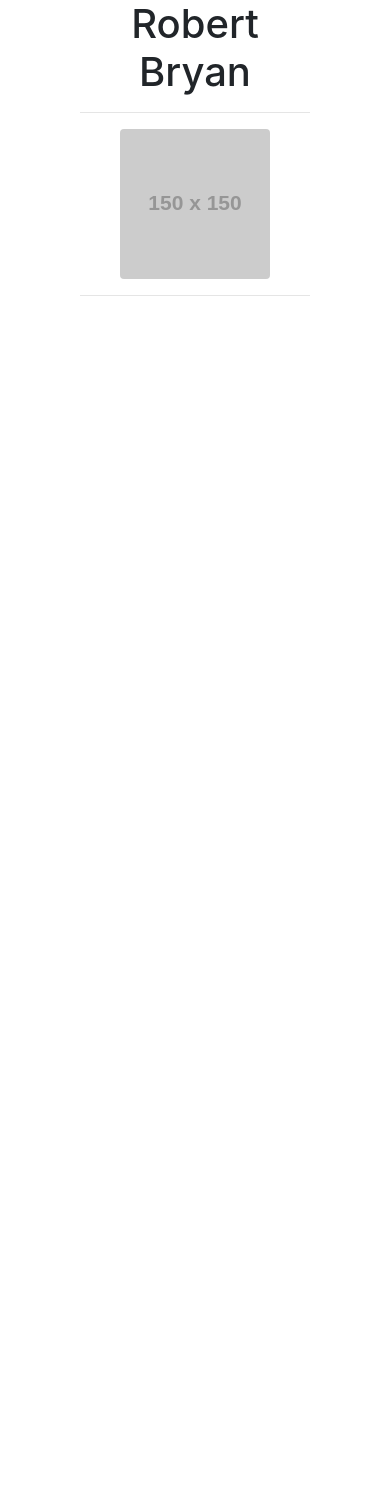
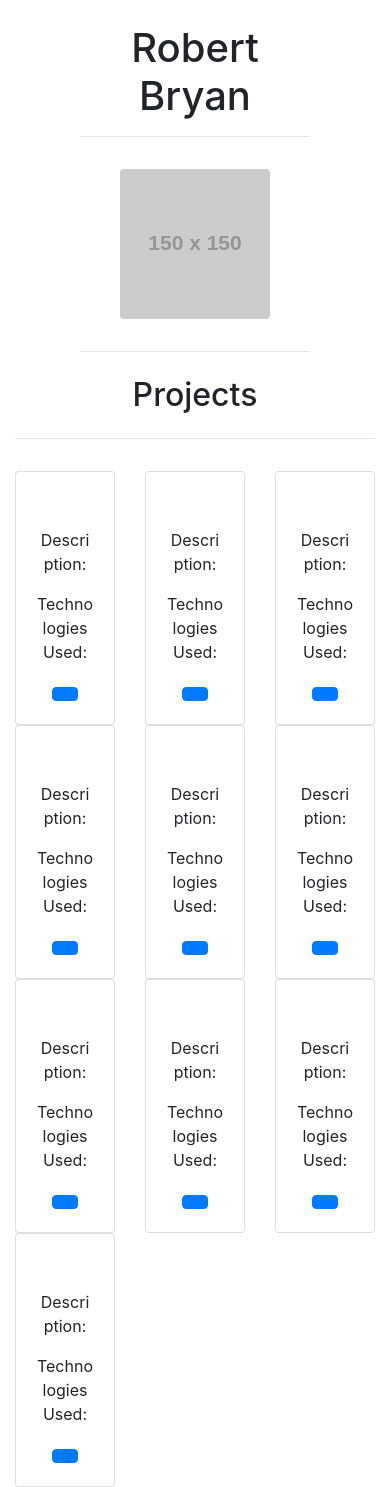
Before and after one commit to robbryandev/Portfolio, a plain HTML site: page index.html in a window 390 px wide. Before the commit the page ends 844 px from the top, so only its background shows below. Drawn offline with Linux system fonts and the light colour scheme; placeholder pictures from the web are drawn by us.

Commit message:
Add responsive project grid

```diff
--- a/css/styles.css
+++ b/css/styles.css
@@ -1,7 +1,3 @@
-.center-text {
-  text-align: center;
-}
-
 .profile {
 
 }
@@ -11,3 +7,11 @@
   height: auto;
   margin: auto;
 }
+
+.port {
+
+}
+
+.port-item {
+  width: 300px;
+}
--- a/index.html
+++ b/index.html
@@ -1,28 +1,150 @@
 <!DOCTYPE html>
 <html>
+
 <head>
   <title>Portfolio</title>
   <link rel="stylesheet" href="/css/bootstrap.css" type="text/css" media="all">
   <link rel="stylesheet" href="/css/styles.css" type="text/css" media="all">
 </head>
+
 <body>
   <div class="container">
-    <div class="row">
+    <div class="row pt-4" id="profile-name">
       <div class="col-2"></div>
       <div class="col-8">
-        <h1 class="center-text">Robert Bryan</h1>
+        <h1 class="text-center">Robert Bryan</h1>
+        <hr class="pb-3">
+      </div>
+      <div class="col-2"></div>
+    </div>
+    <div class="row profile" id="profile-img">
+      <div class="col-2"></div>
+      <div class="col-8">
+        <div class="img profile-img pb-3"><img src="https://via.placeholder.com/150/FF0000/FFFFFF?Text=PersonalImage"
+            alt="150x150 placeholder" class="img-fluid rounded"></div>
         <hr>
       </div>
       <div class="col-2"></div>
     </div>
-    <div class="row profile">
-      <div class="col-2"></div>
-      <div class="col-8">
-        <div class="img profile-img"><img src="https://via.placeholder.com/150/FF0000/FFFFFF?Text=PersonalImage" alt="150x150 placeholder" class="img-fluid rounded"></div>
-        <hr>
+    <div class="row pt-2" id="project-label">
+      <div class="col-12">
+        <h2 class="text-center pb-2">Projects</h2>
+        <hr class="pb-3">
       </div>
-      <div class="col-2"></div>
+    </div>
+    <div class="row row-cols-2 row-cols-sm-2 row-cols-lg-3 text-center port">
+      <div class="port-item col-4">
+        <div class="card">
+          <div class="card-body">
+            <img src="" alt="" class="card-img-top">
+            <h1 class="card-title"></h1>
+            <p class="card-text">Description: </p>
+            <p class="card-text"> Technologies Used: </p>
+            <a href="" class="btn btn-primary"></a>
+          </div>
+        </div>
+      </div>
+      <div class="port-item col-4">
+        <div class="card">
+          <div class="card-body">
+            <img src="" alt="" class="card-img-top">
+            <h1 class="card-title"></h1>
+            <p class="card-text">Description: </p>
+            <p class="card-text"> Technologies Used: </p>
+            <a href="" class="btn btn-primary"></a>
+          </div>
+        </div>
+      </div>
+      <div class="port-item col-4">
+        <div class="card">
+          <div class="card-body">
+            <img src="" alt="" class="card-img-top">
+            <h1 class="card-title"></h1>
+            <p class="card-text">Description: </p>
+            <p class="card-text"> Technologies Used: </p>
+            <a href="" class="btn btn-primary"></a>
+          </div>
+        </div>
+      </div>
+      <div class="port-item col-4">
+        <div class="card">
+          <div class="card-body">
+            <img src="" alt="" class="card-img-top">
+            <h1 class="card-title"></h1>
+            <p class="card-text">Description: </p>
+            <p class="card-text"> Technologies Used: </p>
+            <a href="" class="btn btn-primary"></a>
+          </div>
+        </div>
+      </div>
+      <div class="port-item col-4">
+        <div class="card">
+          <div class="card-body">
+            <img src="" alt="" class="card-img-top">
+            <h1 class="card-title"></h1>
+            <p class="card-text">Description: </p>
+            <p class="card-text"> Technologies Used: </p>
+            <a href="" class="btn btn-primary"></a>
+          </div>
+        </div>
+      </div>
+      <div class="port-item col-4">
+        <div class="card">
+          <div class="card-body">
+            <img src="" alt="" class="card-img-top">
+            <h1 class="card-title"></h1>
+            <p class="card-text">Description: </p>
+            <p class="card-text"> Technologies Used: </p>
+            <a href="" class="btn btn-primary"></a>
+          </div>
+        </div>
+      </div>
+      <div class="port-item col-4">
+        <div class="card">
+          <div class="card-body">
+            <img src="" alt="" class="card-img-top">
+            <h1 class="card-title"></h1>
+            <p class="card-text">Description: </p>
+            <p class="card-text"> Technologies Used: </p>
+            <a href="" class="btn btn-primary"></a>
+          </div>
+        </div>
+      </div>
+      <div class="port-item col-4">
+        <div class="card">
+          <div class="card-body">
+            <img src="" alt="" class="card-img-top">
+            <h1 class="card-title"></h1>
+            <p class="card-text">Description: </p>
+            <p class="card-text"> Technologies Used: </p>
+            <a href="" class="btn btn-primary"></a>
+          </div>
+        </div>
+      </div>
+      <div class="port-item col-4">
+        <div class="card">
+          <div class="card-body">
+            <img src="" alt="" class="card-img-top">
+            <h1 class="card-title"></h1>
+            <p class="card-text">Description: </p>
+            <p class="card-text"> Technologies Used: </p>
+            <a href="" class="btn btn-primary"></a>
+          </div>
+        </div>
+      </div>
+      <div class="port-item col-4">
+        <div class="card">
+          <div class="card-body">
+            <img src="" alt="" class="card-img-top">
+            <h1 class="card-title"></h1>
+            <p class="card-text">Description: </p>
+            <p class="card-text"> Technologies Used: </p>
+            <a href="" class="btn btn-primary"></a>
+          </div>
+        </div>
+      </div>
     </div>
   </div>
 </body>
+
 </html>
```
